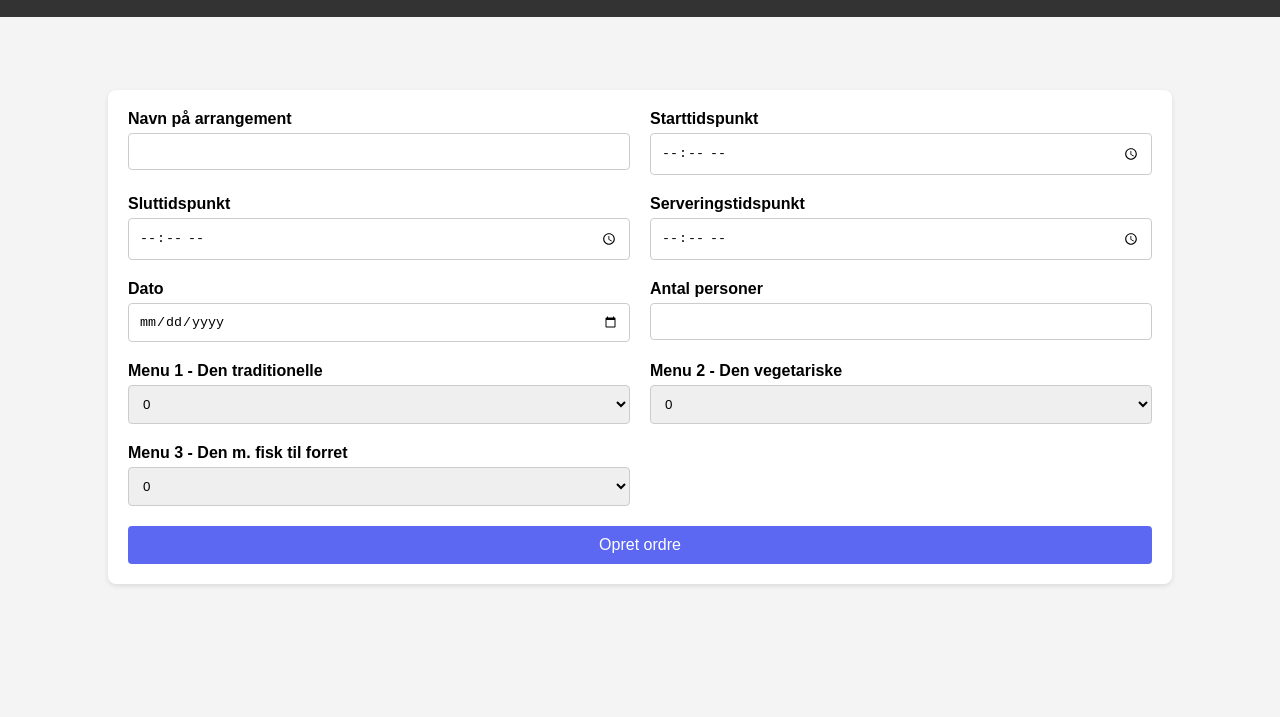
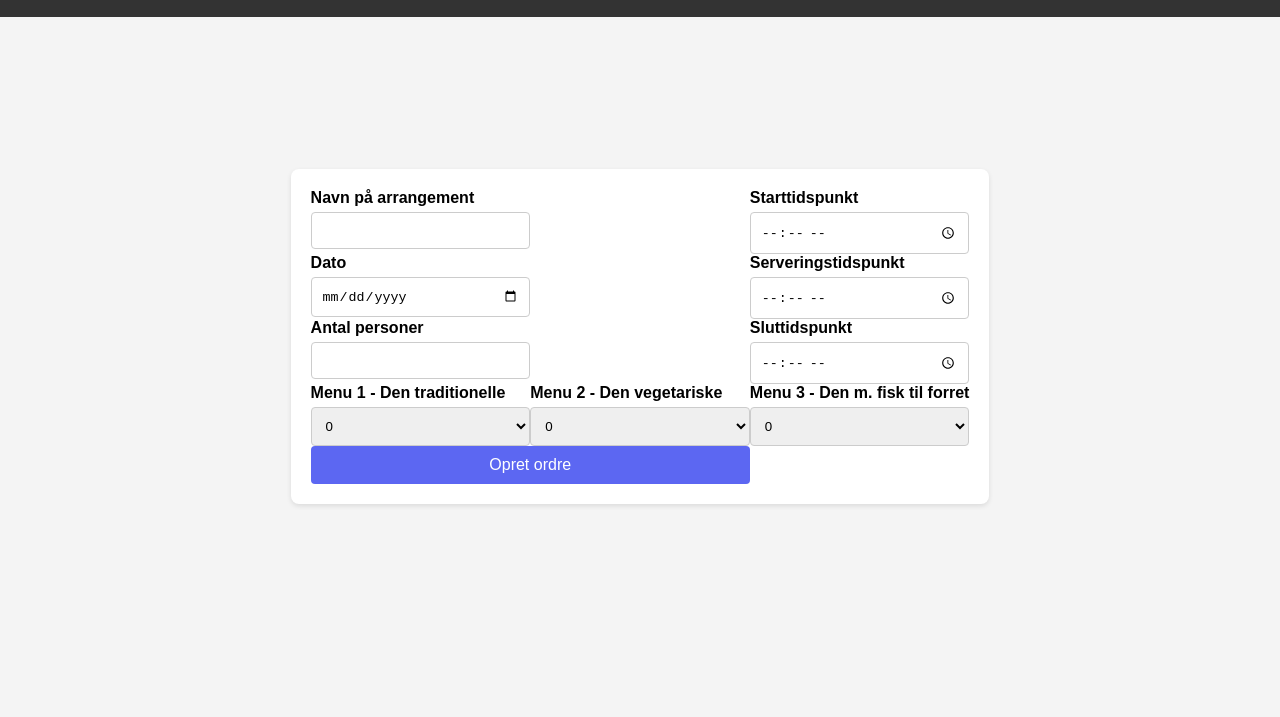
Before and after one commit to Studiegruppe-11/ADBIS, a website: page public/order.html in a window 1280 px wide. Shown: the part 83-800 px from the top of the page. Drawn offline with Linux system fonts and the light colour scheme.

Commit message:
frontend

```diff
--- a/public/order.html
+++ b/public/order.html
@@ -8,7 +8,7 @@
 </head>
 <body>
     <header>
-        <h1>Bestilling</h1>
+        <h1>DI - Bestilling</h1>
         <div class="right-header">
             <span>Har du spørgsmål? Ring op til: +45 33773377</span>
             <div class="user-info">
@@ -19,31 +19,31 @@
     </header>
     <div class="container">
         <form id="orderForm">
-            <div>
+            <div class="event-info">
                 <label for="eventName">Navn på arrangement</label>
                 <input type="text" id="eventName" name="eventName" required>
             </div>
-            <div>
+            <div class="date-info">
+                <label for="date">Dato</label>
+                <input type="date" id="date" name="date" required>
+            </div>
+            <div class="guests-info">
+                <label for="guests">Antal personer</label>
+                <input type="number" id="guests" name="guests" required>
+            </div>
+            <div class="start-info">
                 <label for="startTime">Starttidspunkt</label>
                 <input type="time" id="startTime" name="startTime" required>
             </div>
-            <div>
+            <div class="end-info">
                 <label for="endTime">Sluttidspunkt</label>
                 <input type="time" id="endTime" name="endTime" required>
             </div>
-            <div>
+            <div class="serving-info">
                 <label for="servingTime">Serveringstidspunkt</label>
                 <input type="time" id="servingTime" name="servingTime" required>
             </div>
-            <div>
-                <label for="date">Dato</label>
-                <input type="date" id="date" name="date" required>
-            </div>
-            <div>
-                <label for="guests">Antal personer</label>
-                <input type="number" id="guests" name="guests" required>
-            </div>
-            <div class="menu">
+            <div class="menu menu1">
                 <label for="menu1">Menu 1 - Den traditionelle</label>
                 <select id="menu1" name="menu1">
                     <option value="0">0</option>
@@ -52,7 +52,7 @@
                     <!-- Flere options efter behov -->
                 </select>
             </div>
-            <div class="menu">
+            <div class="menu menu2">
                 <label for="menu2">Menu 2 - Den vegetariske</label>
                 <select id="menu2" name="menu2">
                     <option value="0">0</option>
@@ -61,7 +61,7 @@
                     <!-- Flere options efter behov -->
                 </select>
             </div>
-            <div class="menu">
+            <div class="menu menu3">
                 <label for="menu3">Menu 3 - Den m. fisk til forret</label>
                 <select id="menu3" name="menu3">
                     <option value="0">0</option>
--- a/public/styles.css
+++ b/public/styles.css
@@ -31,15 +31,34 @@ header {
 }
 
 form {
-    background: white;
+    display: grid;
+    grid-template-columns: 1fr 1fr 1fr;
+    grid-template-rows: auto auto auto; /* Tilpasset baseret på indholdets højde */
+    grid-template-areas:
+        "event . startTime"
+        "date . servingTime"
+        "guests . endTime"
+        "menu1 menu2 menu3"
+        ". submit ."; /* Knappen strækker sig over alle kolonner
+    gap: 20px;
+    width: 80%;
+    margin: auto; /* Centrerer formularen */
     padding: 20px;
     border-radius: 8px;
     box-shadow: 0 2px 5px rgba(0,0,0,0.1);
-    width: 80%;
-    display: grid;
-    grid-template-columns: repeat(2, 1fr); /* To kolonner */
-    gap: 20px;
+    background: white;
 }
+
+/* Grid area tilpasninger */
+.event-info { grid-area: event; }
+.date-info { grid-area: date; }
+.guests-info { grid-area: guests; }
+.start-info { grid-area: startTime; }
+.end-info { grid-area: endTime; }
+.serving-info { grid-area: servingTime; }
+.menu1 { grid-area: menu1; }
+.menu2 { grid-area: menu2; }
+.menu3 { grid-area: menu3; }
 
 form div {
 display: flex;
@@ -78,10 +97,9 @@ form {
 
 .menu-container {
     display: grid;
-        grid-template-columns: repeat(3, 1fr); /* Tre kolonner for menuer, alle på samme række */
-        grid-column: 1 / -1; /* Strækker sig fra den første til den sidste kolonne */
+    grid-template-columns: repeat(3, 1fr); /* Tre kolonner for menuer */
+    grid-column: 1 / -1; /* Strækker sig fra første til sidste kolonne i formens grid */
     gap: 20px;
-        margin-bottom: 20px; /* Tilføjer en margen nedenfor menuerne, hvis nødvendigt */
 }
 
 .menu {
```
Also changed, not shown: 1 other file. Lines whose indentation alone changed are shown as unchanged.
